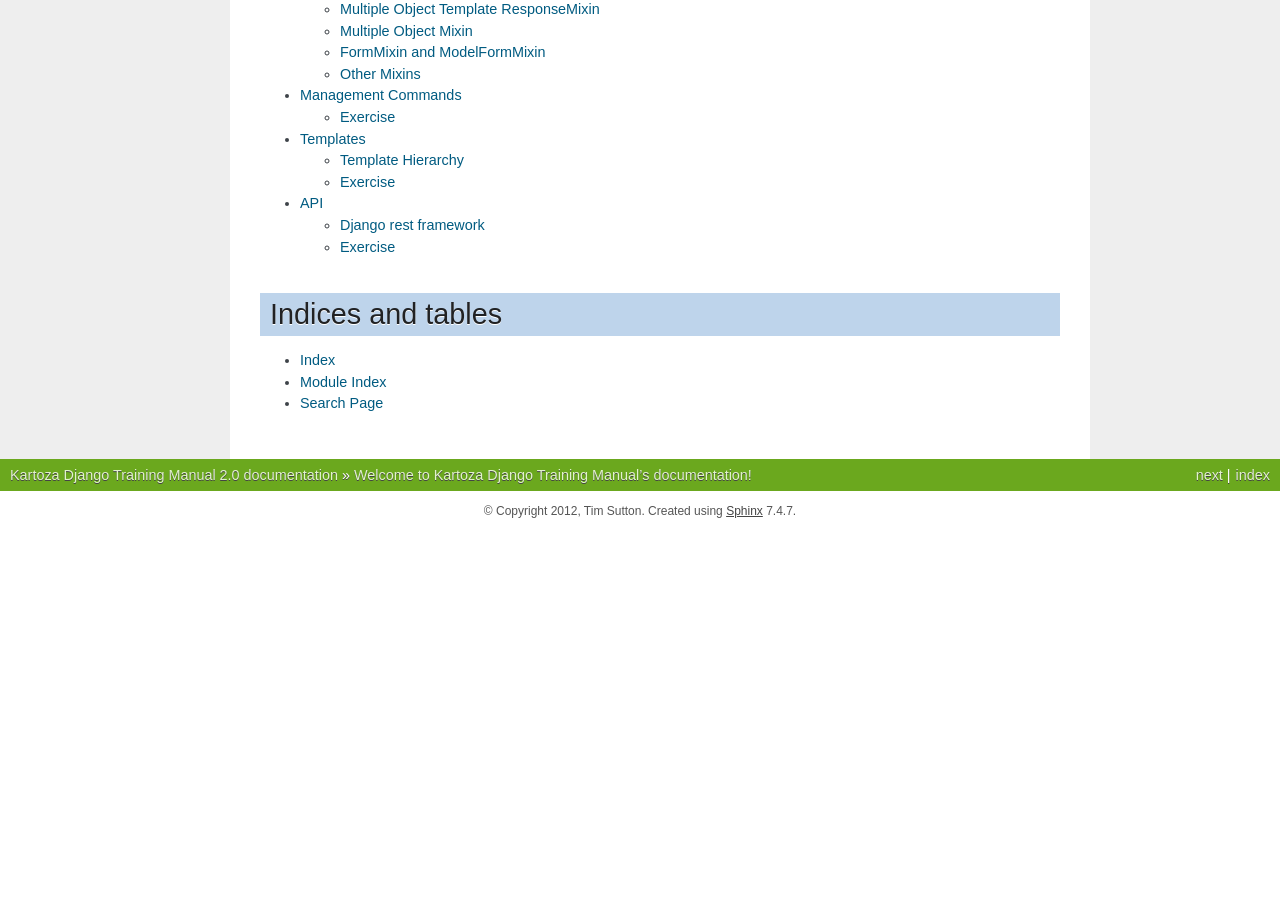
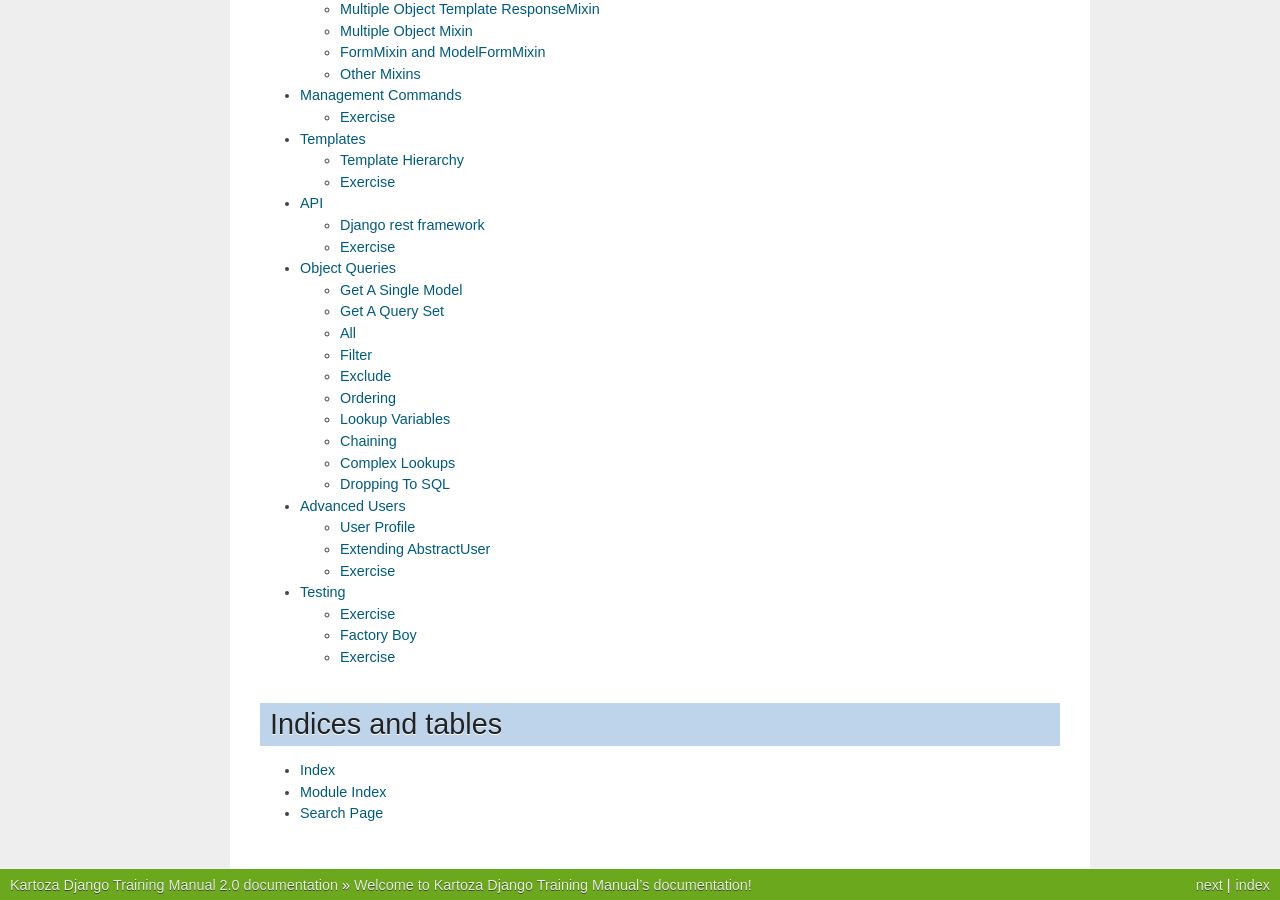
Before and after one commit to kartoza/django-training, a Sphinx documentation site: the page built from docs/index.rst, in a window 1280 px wide and 900 px high, scrolled down 1178 px. Built offline with Sphinx 7.4.7, drawn with Linux system fonts in a browser that asks for light colours; formulas are drawn with MathJax 3; before the commit the page ends 1709 px from its top, so only the background shows below that; part of the change alters nothing that is shown.

```diff
--- /dev/null
+++ b/docs/django-rehash-middleware.rst
@@ -0,0 +1,7 @@
+Middleware
+==========
+
+As you are aware, middleware is evaluated when a request arrives at the
+app and when a response leaves. Hence it is very important to make this
+code as efficient as possible and only apply it when necessary. Adding
+slow code here can really affect your app's performance.
--- a/docs/django-rehash-models.rst
+++ b/docs/django-rehash-models.rst
@@ -31,12 +31,12 @@ Now our model objects, once saved will land up in this database. Let's have a
 look at this in the django shell::
 
    >>> from demo_app.models import ZoneType
-   >>> zone_type.objects.all()  # You should get nothing back
+   >>> ZoneType.objects.all()  # You should get nothing back
    >>> zone_type = ZoneType()
    >>> zone_type.name = 'zone 1'
    >>> zone_type.save()
-   >>> zone_type.objects.all()  # Zone1 added
-   >>> zoen_type.objects.get(id=1) # Get only the first zone
+   >>> ZoneType.objects.all()  # Zone1 added
+   >>> ZoneType.objects.get(id=1) # Get only the first zone
 
 
 The django framework took care of deserialising the model from the database and
--- /dev/null
+++ b/docs/django-rehash-queries.rst
@@ -0,0 +1,98 @@
+Object Queries
+==============
+
+It is important to get queries efficiently from the database. The ORM provides
+a rich set of options to achieve this.
+
+Through the Model class's objects interface it is possible to access various
+methods.
+
+Get A Single Model
+------------------
+
+To select a specific entry in the database the get() function can be called.
+It is your responsibility to make sure that only one object is ever returned
+here. If there are no or multiple entries that match the request, we will
+receive an error, which we will need to handle.
+
+Get A Query Set
+---------------
+
+A queryset is returned when the below functions are called. These are all
+chanable and are only evaluated at the last possible moment.
+
+All
+---
+
+In order to get all entries in a table the all() function is used.
+
+
+Filter
+------
+
+The filter() function is used to get a subset of all entries. The filter
+function includes everything that matches the arguments provided.
+
+Exclude
+-------
+
+The exclude() function removes matching objects from the queryset.
+
+Ordering
+--------
+
+Once a queryset is returned, the results will be listed in the default order,
+unless a different order is specified by an order_by() call
+
+
+Lookup Variables
+----------------
+
+The get(), filter(), and exclude() functions each take keywords. These are
+based on field names in the model object. To specify various types of tests
+on these names a double _ (``__``) notation is used.
+
+The following are valid forms of this:
+
+ - field_name='some text': Only an exact match is returned here.
+ - field_name__iexact='SoME TeXt': Match a case insnsitive version of the text.
+ - field_name__contains="ome": Select if any part of the text matches this string.
+ - field_name__contains="ome": Select if any part of the text matches this string, case insensitive.
+ - field_name__startswith="some": Select if this is the first bit of the text.
+ - field_name__istartswith="some": Case insensitive version
+ - field_name__endswith="text": Selects if this is the lat bit of the text.
+ - field_name__iendswith="text": Case insensitive version
+ - field_name__gt="7": Select objects greater than the value
+ - field_name__gte="7": Select objects greater than or equal to the value
+ - field_name__lt="5": Select objects less than the value
+ - field_name__lte="5": Select objects less than or equal to the value
+
+
+Using foreign fields to access fields in related models
+
+ - field_name__relate_field__*: Do a check on a related table's field.
+
+
+Chaining
+--------
+
+The arguments inside a filter would typically constitute an AND relationship.
+If we would chain a filter, this would amount to an OR  relationship.
+
+Complex Lookups
+---------------
+
+If you need to do something more involved a Q object can be used. This object
+can be imported as follows::
+
+   from django.db.models import Q
+
+These can also be put together in one argument using the & or | or for
+anding and oring respectively.
+
+Dropping To SQL
+---------------
+
+In some rare cases extreme efficiency is required or a lookup is too complex
+to chain. Then you may want to hand code the SQL that will be getting the
+model data. This can be done using the raw() function.
--- /dev/null
+++ b/docs/django-rehash-swapping-users.rst
@@ -0,0 +1,89 @@
+Advanced Users
+==============
+
+The user class can be very central to an application and you my find that
+the standard out of the box model does not give enough functionality.
+
+In this case you could either add a Profile or subclass the User model.
+
+
+User Profile
+------------
+
+In this case you link a profile to a user account.
+
+Create a profile::
+
+
+    class UserProfile(models.Model):
+        user = models.ForeignKey(User, unique=True)
+        location = models.PointField()
+
+
+Then configure in settings/project.py::
+
+    AUTH_PROFILE_MODULE = 'demo_user.UserProfile'
+
+
+This is great if you are happy with the standard user definition, but
+only want to add some information.
+
+
+Extending AbstractUser
+----------------------
+
+
+If you need to change the username type, or something else, that is core
+to the user class, then the only option is to subclass. The auth module
+provides us with a abstract class::
+
+
+    from django.contrib.auth.models import AbstractBaseUser
+    from django.contrib.gis.db import models
+
+    from django.contrib.auth.models import AbstractUser
+
+
+    class DemoUser(AbstractUser):
+        type_choices = (
+            ('Manager', 'Manager'),
+            ('Agent', 'Agent'),
+            ('Staff', 'Staff')
+        )
+        user_type = models.CharField(
+            max_length=20,
+            choices=type_choices,
+            default='Staff')
+        email = models.EmailField(max_length=70)
+
+        first_name = models.CharField(
+            verbose_name='First name',
+            help_text='Your first name.',
+            max_length=100,
+            null=False,
+            blank=False
+        )
+
+        last_name = models.CharField(
+            verbose_name='Last name',
+            help_text='Your last name.',
+            max_length=100,
+            null=False,
+            blank=False
+        )
+
+        USERNAME_FIELD = 'email'
+        REQUIRED_FIELDS = ['first_name', 'last_name']
+
+
+Again we need to configure our app to actually take note of this and make
+this the default user::
+
+    AUTH_USER_MODEL = 'demo_user.User'
+
+
+Exercise
+--------
+
+Create a demo_user app and create a demo user in there.(Hint: we need to
+add this to installed apps.)
--- /dev/null
+++ b/docs/django-rehash-testing.rst
@@ -0,0 +1,58 @@
+Testing
+=======
+
+Testing gives you the ability to find bugs, before the code reaches the user.
+Testing is hence very important. Leading to resolutions before problems are
+encountered.
+
+
+Consider our test scaffolding in ``TestThis``. This provides the basic
+scaffolding for our tests. Each method starting with ``test_`` is
+a test and is evaluated when testing.
+
+Try a dummy test run using::
+
+    python manage.py test
+
+
+We will find that this test passes. So far it is not testing anything in our
+app though.
+
+Exercise
+--------
+
+Update the unicode method of our InterestZone to include the name and
+acquisition_date. In our test create a model and assert that this is the case.
+
+Factory Boy
+-----------
+
+In our test cases we often need many objects in the database. Obviously this
+can become quite tedious. Especially if anything changes in our model. We
+would end up spending more time updating tests than actually writing production
+code.
+
+That is where factoryboy comes in quite handy. This application uses
+predefined rules to create models which are valid::
+
+	import factory
+	from demo_app.models import ZoneType
+
+	class ZoneFactory(factory.django.DjangoModelFactory):
+		class Meta:
+			model = ZoneType
+
+		name = factory.Sequence(lambda n: "zone_%d" % n)
+
+This factory will create a class with a zone named = zone_n where n is n'th
+time this factory is creating a model.
+
+Let's try it::
+
+	zone_types = ZoneType(amount=100)
+
+
+Exercise
+--------
+
+Add a factory for InterestZone and update the test above.
--- a/docs/index.rst
+++ b/docs/index.rst
@@ -28,6 +28,10 @@ REHASH
     django-rehash-management-commands
     django-rehash-templates
     django-rehash-api
+    django-rehash-queries
+    django-rehash-swapping-users
+    django-rehash-testing
+
 
 
 Indices and tables
```
